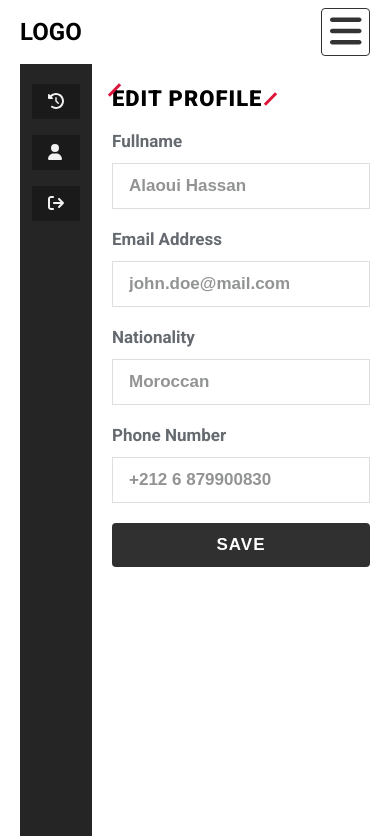
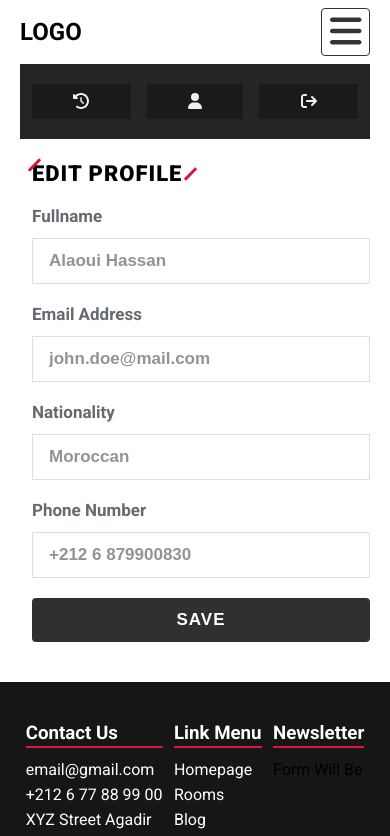
Before and after one commit to OthmaneNissoukin/nextjs-hotel-booking, a Next.js app: page /account/profile in a window 390 px wide. Shown: the top 836 px of the page. Built offline with nearby package versions, Linux system fonts and the light colour scheme; no server answers; the database is empty.

Commit message:
adjusted mobile account sidebar

```diff
--- a/app/account/styles.module.css
+++ b/app/account/styles.module.css
@@ -1,7 +1,5 @@
 .accountLayout {
-  display: grid;
-  grid-template-columns: auto 1fr;
-  min-height: calc(100vh - 64px);
+
   max-width: 1200px;
   margin: auto;
   padding: 0 20px;
@@ -10,6 +8,9 @@
 
 @media (min-width: 780px) {
   .accountLayout {
+    display: grid;
+    grid-template-columns: auto 1fr;
+    min-height: calc(100vh - 64px);
     gap: 32px;
   }
 }
@@ -36,25 +37,37 @@
 
 .sidebarList {
   display: flex;
-  flex-direction: column;
   gap: 16px;
 }
 
 @media (min-width: 780px) {
   .sidebarList {
     gap: 32px;
+    flex-direction: column;
   }
 }
+
+.sidebarList li {
+  flex-grow: 1;
+}
+
 
 .sidebarLink {
   display: flex;
   align-items: center;
+  justify-content: center;
   gap: 12px;
   width: 100%;
   padding: 8px 16px;
   background-color: #1a1a1a;
   color: #F1F1F1;
   transition: all 150ms linear;
+}
+
+@media (min-width: 780px) {
+  .sidebarLink {
+    justify-content: initial;
+  }
 }
 
 .sidebarLink:hover {
--- a/app/rooms/_components/RoomItem/index.jsx
+++ b/app/rooms/_components/RoomItem/index.jsx
@@ -12,7 +12,7 @@ function RoomItem({ imgPath, price, link, title }) {
         <div className={styles.roomDescription}>
           <div>
             <h2 className={styles.roomTitle}>{title}</h2>
-            <Link href={link ?? "rooms/temp-slug"}>From ${price} / Night</Link>
+            <Link href={"rooms/temp-slug"}>From ${price} / Night</Link>
           </div>
         </div>
       </div>
```
